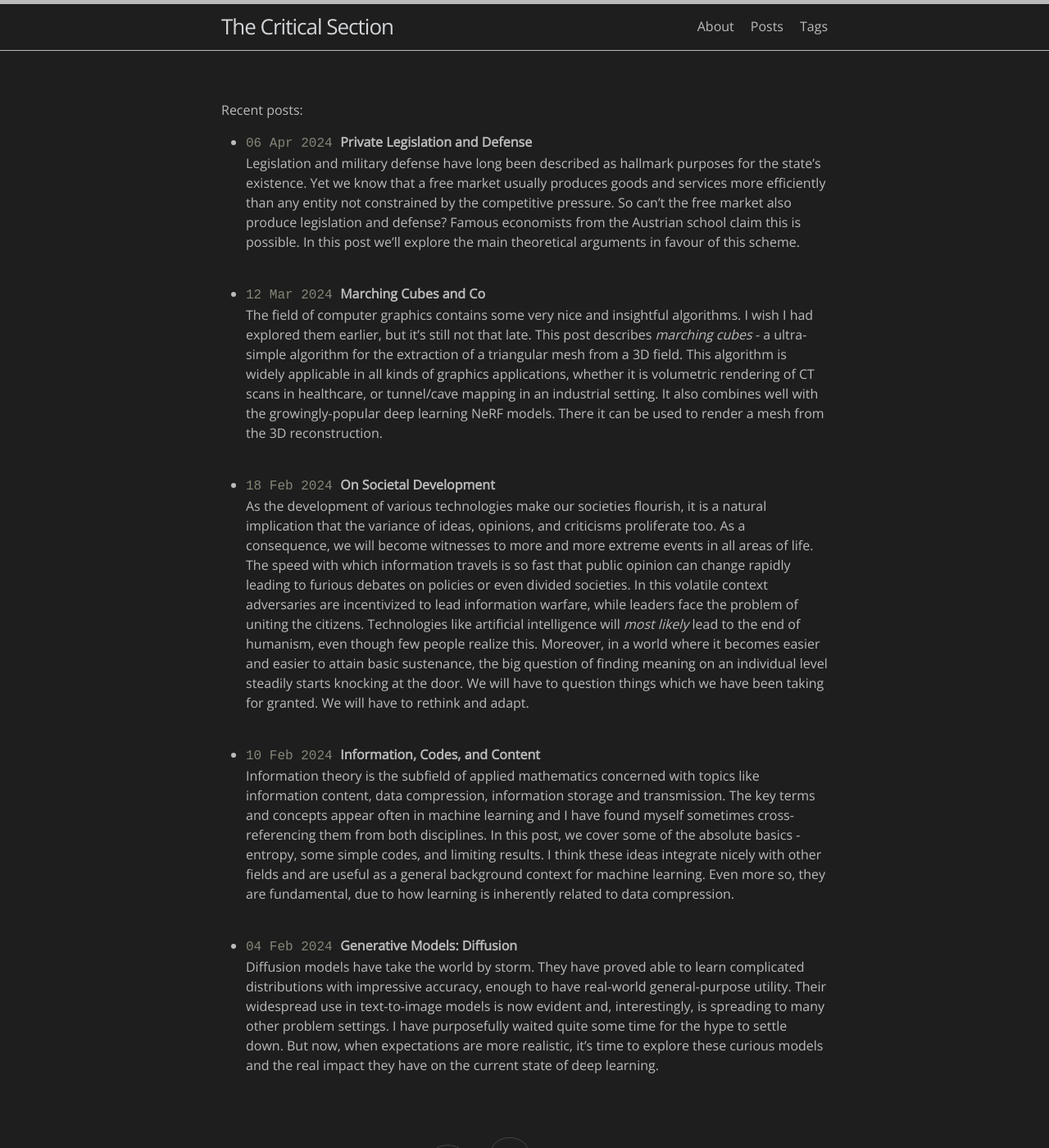
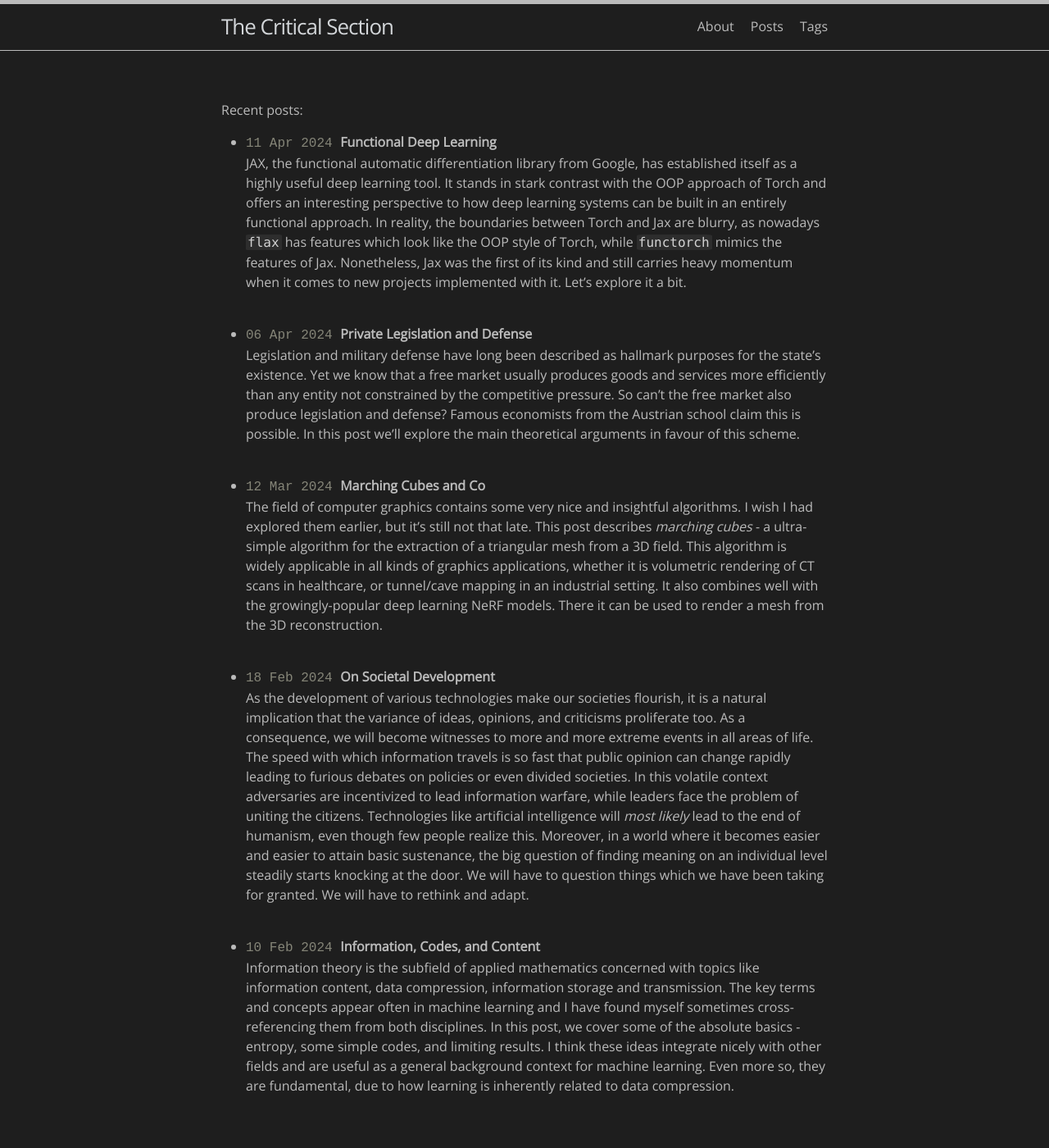
Before and after one commit to aceofgreens/aceofgreens.github.io, a Jekyll site: the page built from index.md, in a window 1280 px wide and 1400 px high. Shown: the whole window at 82% size. Built offline with Jekyll 4.4.1, drawn with Linux system fonts in a browser that asks for light colours; some of the changed lines change nothing that is shown.

Commit message:
First version of jax post

```diff
--- a/_drafts/2024-04-12-functional_dl.md
+++ b/_posts/2024-04-12-functional_dl.md
@@ -65,13 +65,13 @@
 
 So where does Jax shine? Here are a few cool examples. First is `jax.lax.scan`, which essentially unrolls a function across time, while carrying over the state. Recurrent modules like LSTM and GRU are exactly of this type - you provide the initial hidden/cell state and unroll the computation graph for a few steps. Similarly, in RL the `scan` function can provide perform entire episode roll-outs - you give bundle the environment step function and the action selection function together and give it to `scan`, along with the initial state. Super useful.
 
-Another example where Jax fits well is with optimizers. The `Optax` library is pretty good for this. It offers perhaps one of the most intuitive interface for setting up optimizers, chaining optimizers, lr schedules, postprocessing gradients, all because of the functional nature of Jax. Let's take a look at some curious optimizers from it.
+Another example where Jax fits well is with optimizers. The `Optax` library is pretty good for this. It offers perhaps one of the most intuitive interfaces for setting up optimizers, chaining optimizers, lr schedules, postprocessing gradients, all because of the functional nature of Jax. Let's take a look at some curious optimizers from it.
 
-First consider that given any meaningful minimization problem gradient descent is guaranteed to reach a local minima, if it exists. However, in min-max problems standard gradient descent may not converge. And these settings are not that exotic, they show up in generative adversarial networks, constrained RL, federated learning, adversarial attacks, network verification, game-theoretic simulations and so on. For the simplest case suppose you're optimizing
+First consider that given any meaningful minimization problem gradient descent is guaranteed to reach a local minima, if such exists. However, in min-max problems standard gradient descent may not converge. And these settings are not that exotic, they show up in generative adversarial networks, constrained RL, federated learning, adversarial attacks, network verification, game-theoretic simulations and so on. For the simplest case suppose you're optimizing
 $
-\min_{x \in \mathbb{R}} \max_{y \in \mathbb{R}} x y.
+\min_{x \in \mathbb{R}} \max_{y \in \mathbb{R}} f(x, y).
 $
-The update rules with gradient descent would be the following, which in fact does not converge
+The update rules with gradient descent would be the following, which in fact may oscillate or diverge:
 
 $$
 x_{t + 1} = x_t - \eta_t \nabla_x f(x_t, y_t) \\
@@ -85,4 +85,18 @@
 y_{t + 1} = y_t + 2\eta_t \nabla_y f(x_t, y_t) - \eta_t \nabla_y f(x_{t-1}, y_{t-1}). \\
 $$
 
-As a second example, consider Model Agnostic Meta Learning (MAML), a stone cold classic. MAML optimizes $\mathcal{L}(\theta - \nabla_\theta \mathcal{L}(\theta, \textbf{X}, \textbf{Y}), \textbf{X}', \textbf{Y}')$. That is, we have a set of samples and targets $(\textbf{X}, \textbf{Y})$, perhaps for one particular task, the current parameters $\theta$, and we compute a few model updates on this data, obtaining new parameters $\theta'$. This is the *inner* optimization step. Then, using $\theta'$ and a new set of samples $(\textbf{X'}, \textbf{Y'})$, perhaps for a new task we calculate the loss and we calculate new gradients, which we subsequently apply. This is the *outer* step. We can think of it as a differentiable cross-validation with respect to the model parameters. Implementing this in PyTorch is tricky (speaking from experience) because only the parameters updates from the outer loop are actually applied. The params from the inner loop are used only temporarily. In Jax the whole MAML setup is less than 30 lines of code.
+As a second example, consider Model Agnostic Meta Learning (MAML), a classic. MAML optimizes $\mathcal{L}(\theta - \nabla_\theta \mathcal{L}(\theta, \textbf{X}, \textbf{Y}), \textbf{X}', \textbf{Y}')$. That is, we have a set of samples and targets $(\textbf{X}, \textbf{Y})$, perhaps for one particular task, the current parameters $\theta$, and we compute a few model updates on this data, obtaining new parameters $\theta'$. This is the *inner* optimization step. Then, using $\theta'$ and a new set of samples $(\textbf{X'}, \textbf{Y'})$, perhaps for a new task we calculate the loss and we calculate new gradients, which we subsequently apply. This is the *outer* step. We can think of it as a differentiable cross-validation with respect to the model parameters. Implementing this in PyTorch is tricky (speaking from experience) because only the parameter updates from the outer loop are actually applied. The params from the inner loop are used only temporarily. In Jax the whole MAML setup is less than 30 lines of code.
+
+As a third example, consider sharpness-aware-minimization (SAM). The idea here is to find points in the parameter spece which not only have a low loss but are in a neighborhood where all nearby points have uniformly low loss. Let $\mathcal{S}$ be the training set, $\textbf{w}$ the model weights, and $L_\mathcal{S}$ be the loss function. Then, SAM optimizes
+
+$$
+\min_\textbf{w} \ \ L_\mathcal{S}^\text{SAM}(\textbf{w}) + \lambda {\lVert \textbf{w} \rVert}_2^2, \text{ with } L_\mathcal{S}^\text{SAM}(\textbf{w}) = \max_{| \boldsymbol{\epsilon}|_p \le \rho} L_\mathcal{S}(\textbf{w} + \boldsymbol{\epsilon})
+$$
+
+which is interpreted as follows. When at $\textbf{w}$, we first find the adversarial vector $\boldsymbol{\epsilon}$ which maximally increases the loss. For this to be meaningful $\boldsymbol{\epsilon}$ has to be bounded. Then we minimize the loss at the perturbed set of weights. This ensures that we minimize the loss at the sharpest point in the neighborhood. In practice, one uses an approximation to the $\nabla_w L_\mathcal{S}^{\text{SAM}}$. The optimal value of $\boldsymbol{\epsilon}$ from the inner maximization problem depends on the gradients at $\textbf{w}$, so in reality one computes two sets of gradients - one at $\textbf{w}$ and one at $\textbf{w} + \boldsymbol{\epsilon}$. In most most cases this additional computation is worth it, as SAM typically yields noticeable improvements over SGD or Adam.
+
+
+<figure>
+    <img class='img' src="/resources/sam_opt.png" alt="sam_optimization" width="1200">
+    <figcaption>Figure 1: Sharpness-aware minimization. Instead of taking the orange direction of steepest descent, one takes the blue direction of maximum descent with respect to the point in the neighborhood where the loss landscape is sharpest. This leads to solutions which are sufficiently flat. Image taken from <a href="https://arxiv.org/pdf/2010.01412.pdf">here</a>.</figcaption>
+</figure>
```
Also changed, not shown: resources/sam_opt.png (added).
